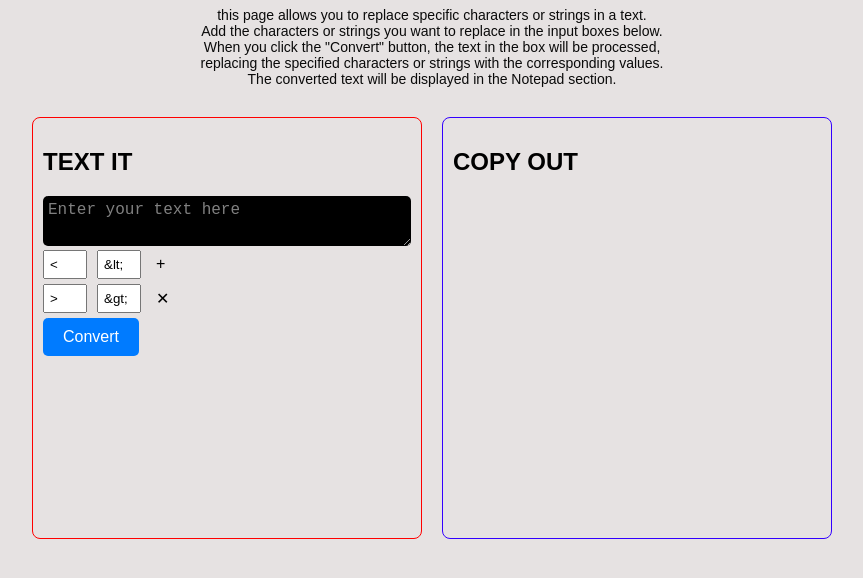
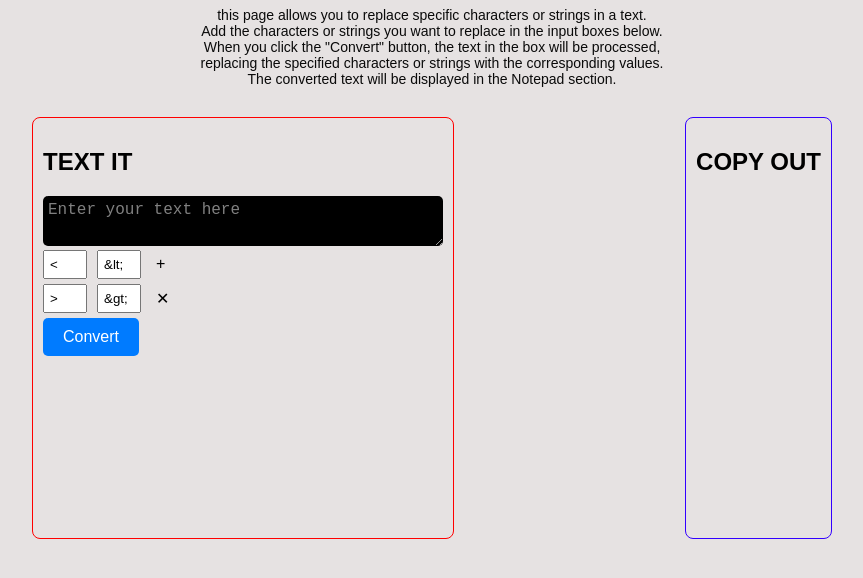
Before and after one commit to afnanplk/texteditor, a plain HTML site: page index.html in a window 1280 px wide. Shown: the part 80-658 px from the top of the page, without its empty margins (208-1071 px from the left). Drawn offline with Linux system fonts and the light colour scheme.

Commit message:
note area

```diff
--- a/forlab.html
+++ b/index.html
@@ -38,12 +38,14 @@
       color: #0a0a0a;
       text-align: center;
       padding: 10px 0;
+      transition: box-shadow 0.3s ease-in-out;
       margin: 0;
       cursor: pointer;
     }
 
     plk:hover {
       color: #fefefe;
+      box-shadow: 0 0 8px rgb(255, 0, 0);
     }
 
     .box {
@@ -98,7 +100,7 @@
     }
 
     .notepad {
-      width: 400px;
+      width: auto;
       height: 400px;
       border: 1px solid rgb(51, 0, 255);
       border-radius: 8px;
@@ -125,6 +127,8 @@
       font-size: 16px;
       cursor: pointer;
     }
+
+
   </style>
 </head>
 <body>
```
